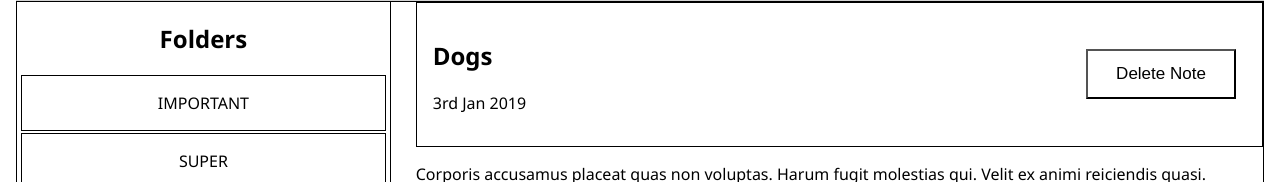
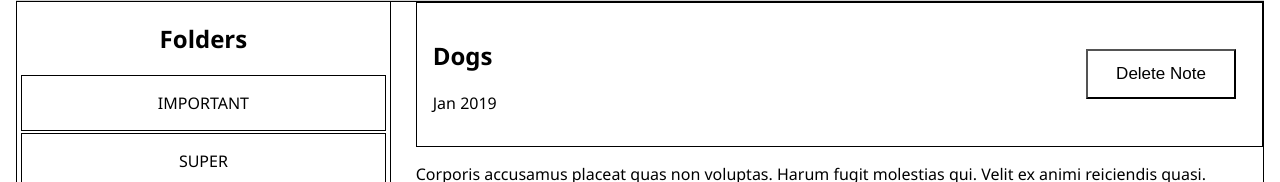
Before and after one commit to mteachey/noteful, a React (Create React App) app: page /note/cbc787a0-ffaf-11e8-8eb2-f2801f1b9fd1 in a window 1280 px wide. Shown: the part 113-295 px from the top of the page. Built offline with nearby package versions, Linux system fonts and the light colour scheme.

Commit message:
fixed date format and removed some console.logs

```diff
--- a/src/NoteItem/NoteItem.js
+++ b/src/NoteItem/NoteItem.js
@@ -11,16 +11,12 @@ export default function NoteItem(props) {
            n.id === props.noteIdMatch.noteId
          )
 
-        let date="2018-07-12T23:00:00.000Z";
-        let newDate=date.slice(0,7);
-        console.log(newDate);
-
         return (
           <section className='NoteItem__note-item'>
             <div className="note-item">
                 <div>
                     <h2>{notesItem.name}</h2>
-                    <p>{format(new Date(notesItem.modified), 'Do MMM yyyy')}
+                    <p>{format(new Date(notesItem.modified), 'MMM yyyy')}
                     </p>
                 </div>
                 <button className="delete_button">Delete Note</button>
--- a/src/NoteList/NoteList.js
+++ b/src/NoteList/NoteList.js
@@ -35,7 +35,7 @@ class NoteList extends Component {
 
                     </Link>
                 </h3>
-                <p>Date modified {format(new Date(note.modified), 'Do MMM yyyy')}</p>
+                <p>Date modified {format(new Date(note.modified), 'MMM yyyy')}</p>
             </div>
             <button className="NoteList__button delete_button">Delete</button>
           </li>
```
Also changed, not shown: src/Sidebar/Sidebar.js (+2 -5 lines).
